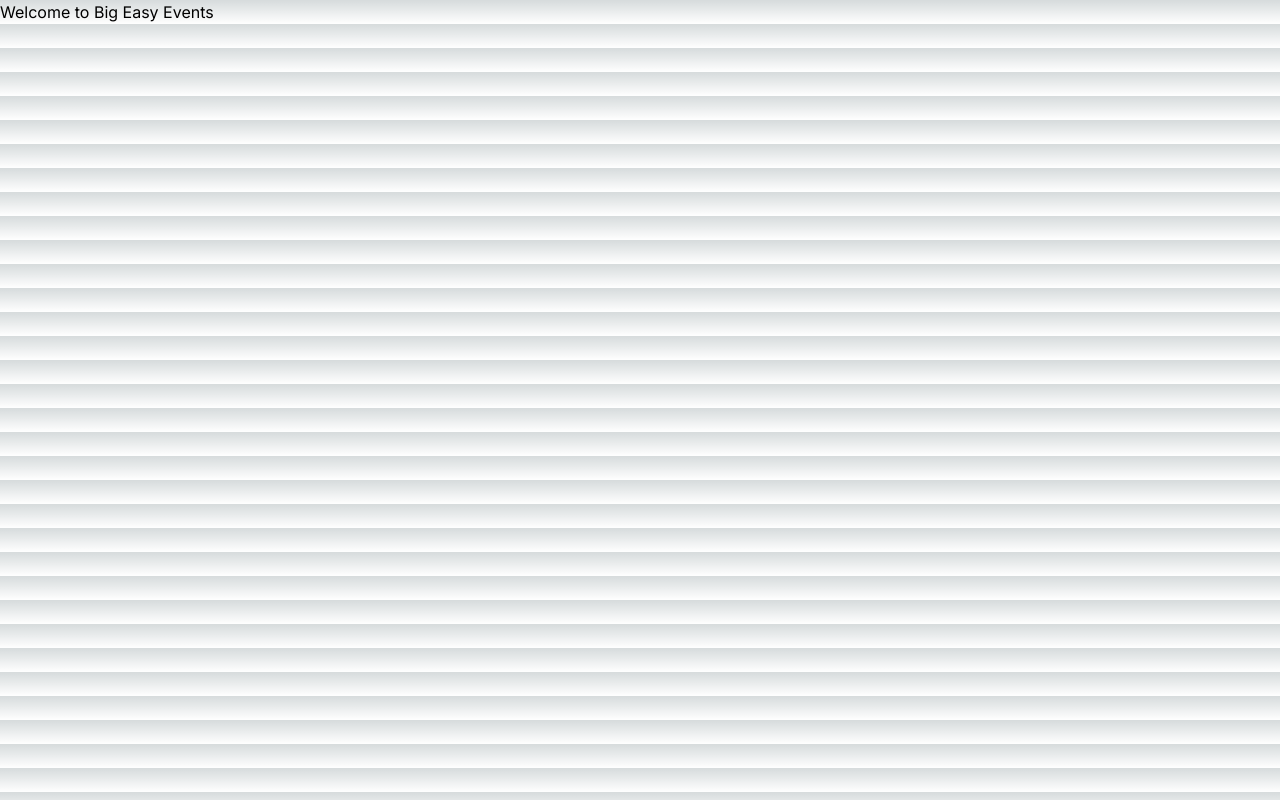
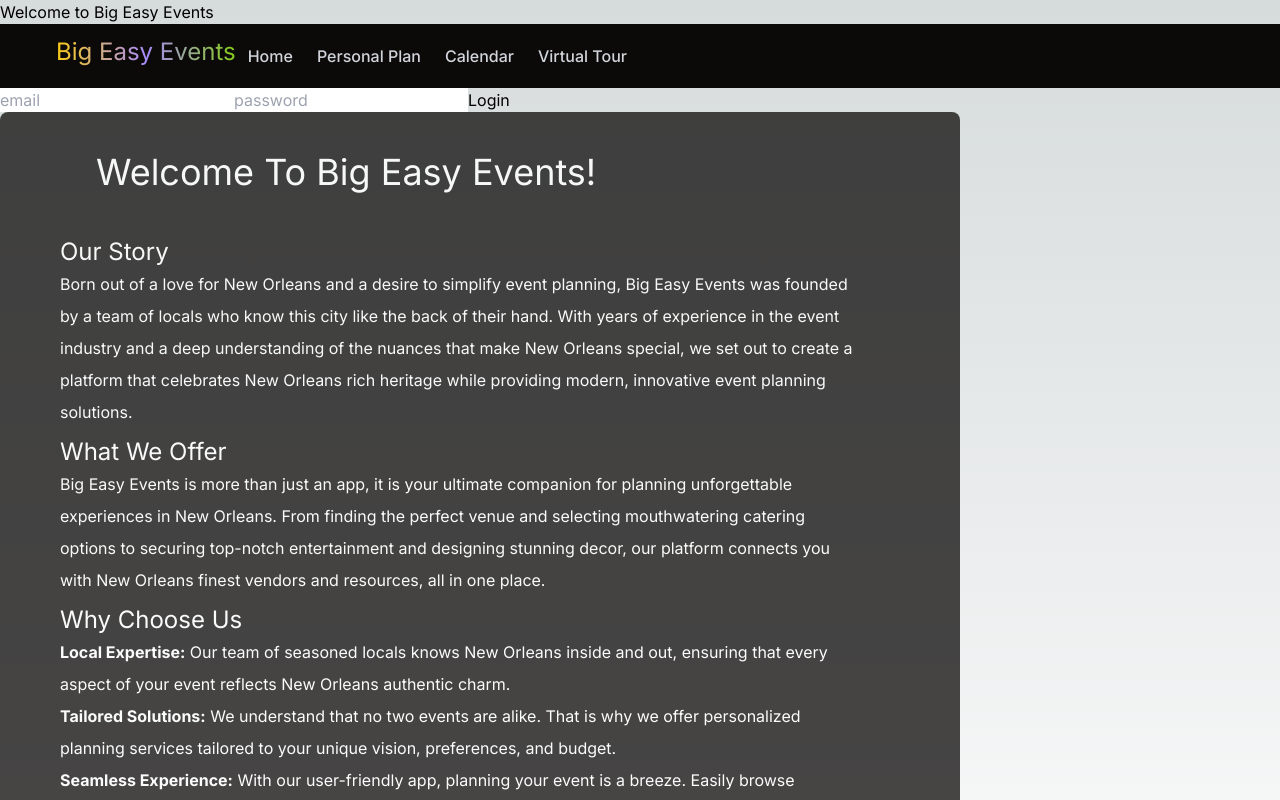
Before and after one commit to aviselanj/big-easy-events-remix, a Next.js app: page /about in a window 1280 px wide. Shown: the top 800 px of the page. Built offline with nearby package versions, Linux system fonts and the light colour scheme.

Commit message:
modified README and added main components

```diff
--- /dev/null
+++ b/src/app/components/Footer.tsx
@@ -0,0 +1,11 @@
+import React from 'react';
+
+export default function Footer() {
+    return (
+        <>
+            <footer className='text-center'>
+                &#169; Avielle Lewis
+            </footer>
+        </>
+    );
+}
--- /dev/null
+++ b/src/app/components/FrontImage.tsx
@@ -0,0 +1,37 @@
+import React from 'react';
+
+export default function FrontImage() {
+    return (
+        <>
+            <div className="overflow-y-scroll text-white bg-scroll bg-stone-950 opacity-75 w-3/4 leading-8 min-w-80  text-left hover:capitalize rounded-lg">
+                <div className='pl-14 content-around place-content-between min-w-48 md:h-full md:w-auto pr-24'>
+                    <header>
+                        <h1 className='text-4xl p-10 line-clamp-none hover:text-6xl text-slate'>Welcome To Big Easy Events!</h1>
+                    </header>
+                    <section className='p-1 text-slate'>
+                        <h2 className='text-2xl hover:text-3xl'>Our Story</h2>
+                        <p>Born out of a love for New Orleans and a desire to simplify event planning, Big Easy Events was founded by a team of locals who know this city like the back of their hand. With years of experience in the event industry and a deep understanding of the nuances that make New Orleans special, we set out to create a platform that celebrates New Orleans rich heritage while providing modern, innovative event planning solutions.</p>
+                    </section>
+                    <section className='p-1'>
+                        <h2 className='text-2xl hover:text-3xl'>What We Offer</h2>
+                        <p>Big Easy Events is more than just an app, it is your ultimate companion for planning unforgettable experiences in New Orleans. From finding the perfect venue and selecting mouthwatering catering options to securing top-notch entertainment and designing stunning decor, our platform connects you with New Orleans finest vendors and resources, all in one place.</p>
+                    </section>
+                    <section className='p-1'>
+                        <h2 className='text-2xl hover:text-3xl'>Why Choose Us</h2>
+                        <ul>
+                            <li><strong>Local Expertise:</strong> Our team of seasoned locals knows New Orleans inside and out, ensuring that every aspect of your event reflects New Orleans authentic charm.</li>
+                            <li><strong>Tailored Solutions:</strong> We understand that no two events are alike. That is why we offer personalized planning services tailored to your unique vision, preferences, and budget.</li>
+                            <li><strong>Seamless Experience:</strong> With our user-friendly app, planning your event is a breeze. Easily browse vendors, manage bookings, and stay organized every step of the way.</li>
+                            <li><strong>Endless Possibilities:</strong> Whether you are dreaming of a traditional jazz band serenading your guests or a chic rooftop affair with skyline views, the possibilities are endless with Big Easy Events.</li>
+                        </ul>
+                    </section>
+                    <section className='p-1'>
+                        <h2 className='text-2xl hover:text-3xl'>Get Started Today</h2>
+                        <p>Ready to bring your vision to life? Download the Big Easy Events app and embark on a journey to create the event of a lifetime in one of the world&apos;s most enchanting cities. Let us make memories together, the New Orleans way.</p>
+                    </section>
+
+                </div>
+            </div>
+        </>
+    )
+}
--- /dev/null
+++ b/src/app/components/Header.tsx
@@ -0,0 +1,55 @@
+import Link from 'next/link';
+import React from 'react';
+import { useState } from 'react';
+export default function Header() {
+    const [username, setUsername] = useState("test user");
+    return (
+        <>
+            <header>
+                <nav className="navbar navbar-default navbar-fixed-top bg-stone-950" role="navigation">
+                    <div className="mx-auto max-w-7xl px-2 sm:px-6 lg:px-8">
+                        <div className="relative flex h-16 items-center justify-between">
+                            <div className="absolute inset-y-0 left-0 flex items-center sm:hidden">
+
+                                <button type="button" className="relative inline-flex items-center justify-center rounded-md p-2 text-gray-400 hover:bg-gray-700 hover:text-white focus:outline-none focus:ring-2 focus:ring-inset focus:ring-white" aria-controls="mobile-menu" aria-expanded="false">
+                                    <span className="absolute -inset-0.5"></span>
+                                    <span className="sr-only">Open main menu</span>
+
+                                    <svg className="block h-6 w-6" fill="none" viewBox="0 0 24 24" stroke-width="1.5" stroke="currentColor" aria-hidden="true">
+                                        <path stroke-linecap="round" stroke-linejoin="round" d="M3.75 6.75h16.5M3.75 12h16.5m-16.5 5.25h16.5" />
+                                    </svg>
+
+                                    <svg className="hidden h-6 w-6" fill="none" viewBox="0 0 24 24" stroke-width="1.5" stroke="currentColor" aria-hidden="true">
+                                        <path stroke-linecap="round" stroke-linejoin="round" d="M6 18L18 6M6 6l12 12" />
+                                    </svg>
+                                </button>
+                            </div>
+                            <div className="hidden sm:ml-6 sm:block">
+                                <div className="flex flex-1 items-center justify-center sm:items-stretch sm:justify-start">
+
+                                    <div className="flex space-x-4">
+                                        <h1 className="text-gray-300 text-2xl bg-clip-text text-transparent bg-gradient-to-r from-yellow-400 via-violet-400 to-lime-500">Big Easy Events</h1>
+                                    </div>
+
+                                    <a className="navbar-brand text-gray-300 hover:bg-gray-700 hover:text-white block rounded-md px-3 py-2 text-base font-medium" href={"/"}>Home</a>
+                                    <a className="navbar-brand text-gray-300 hover:bg-gray-700 hover:text-white block rounded-md px-3 py-2 text-base font-medium" href="#">Personal Plan</a>
+                                    <a className="navbar-brand text-gray-300 hover:bg-gray-700 hover:text-white block rounded-md px-3 py-2 text-base font-medium" href="#">Calendar</a>
+                                    <a className="navbar-brand text-gray-300 hover:bg-gray-700 hover:text-white block rounded-md px-3 py-2 text-base font-medium" href="https://www.xplorit.com/new-orleans">Virtual Tour</a>
+                                </div>
+
+                            </div>
+                        </div>
+
+                    </div>
+
+
+
+
+                </nav>
+
+
+            </header>
+
+        </>
+    );
+}
--- /dev/null
+++ b/src/app/components/Login.tsx
@@ -0,0 +1,37 @@
+import React from 'react';
+import { useState } from 'react';
+export default function Login() {
+    const [email, setEmail] = useState("")
+    const [password, setPassword] = useState("")
+    const handleSubmit = (e: { preventDefault: () => void; }) => {
+        e.preventDefault();
+        console.log(email, password);
+    }
+    return (
+
+        <>
+            <form onSubmit={handleSubmit} m-3>
+                <input
+                    p-1 text-slate
+                    text-4xl
+                    type="email"
+                    placeholder='email'
+                    value={email}
+                    onChange={(e) => setEmail(e.target.value)
+                    }
+                    required />
+                <input
+                    p-1 text-slate
+                    type="password"
+                    placeholder='password'
+                    value={password}
+                    onChange={(event) => setPassword(event.target.value)
+
+                    }
+                    required
+                />
+                <button type='submit'>Login</button>
+            </form>
+        </>
+    );
+}
--- a/src/app/layout.tsx
+++ b/src/app/layout.tsx
@@ -2,6 +2,10 @@ import type { Metadata } from "next";
 import { Inter } from "next/font/google";
 import "./globals.css";
 
+import Header from "./components/Header";
+import FrontImage from "./components/FrontImage";
+import Footer from "./components/Footer";
+import Login from "./components/Login";
 const inter = Inter({ subsets: ["latin"] });
 
 export const metadata: Metadata = {
@@ -17,6 +21,10 @@ export default function RootLayout({
   return (
     <html lang="en">
       <body className={inter.className}>{children}</body>
+      <Header />
+      <Login />
+      <FrontImage />
+      <Footer />
     </html>
   );
 }
```
Also changed, not shown: 1 other file (tests, documents, lock files or other folders).
